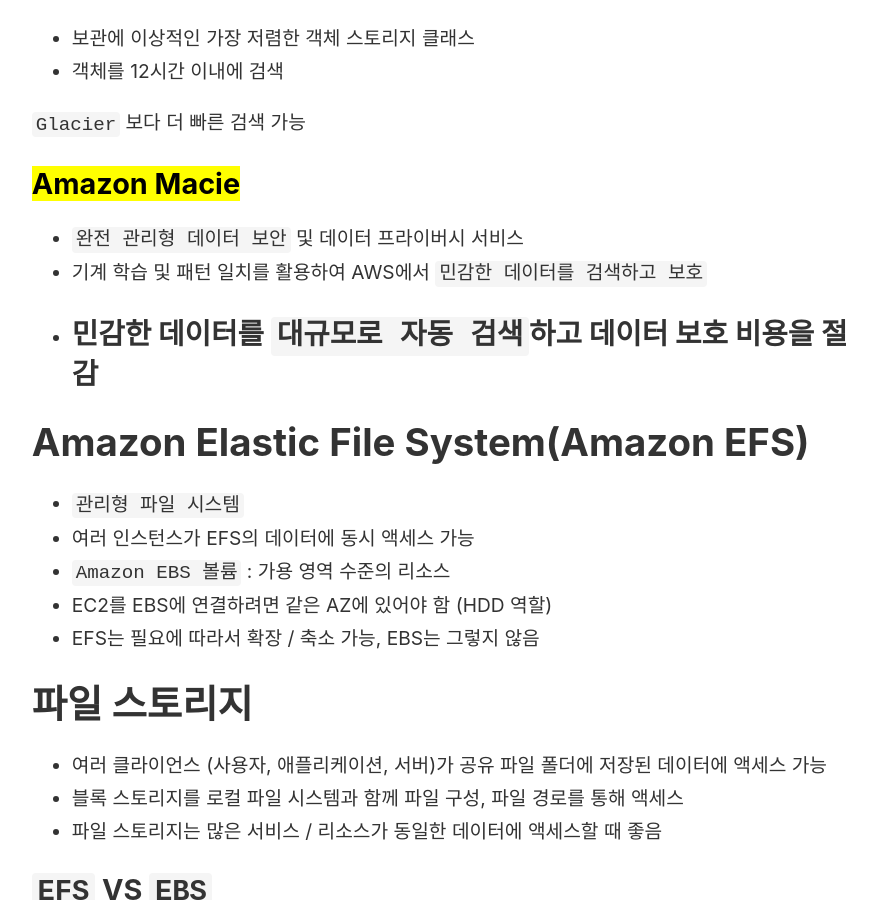
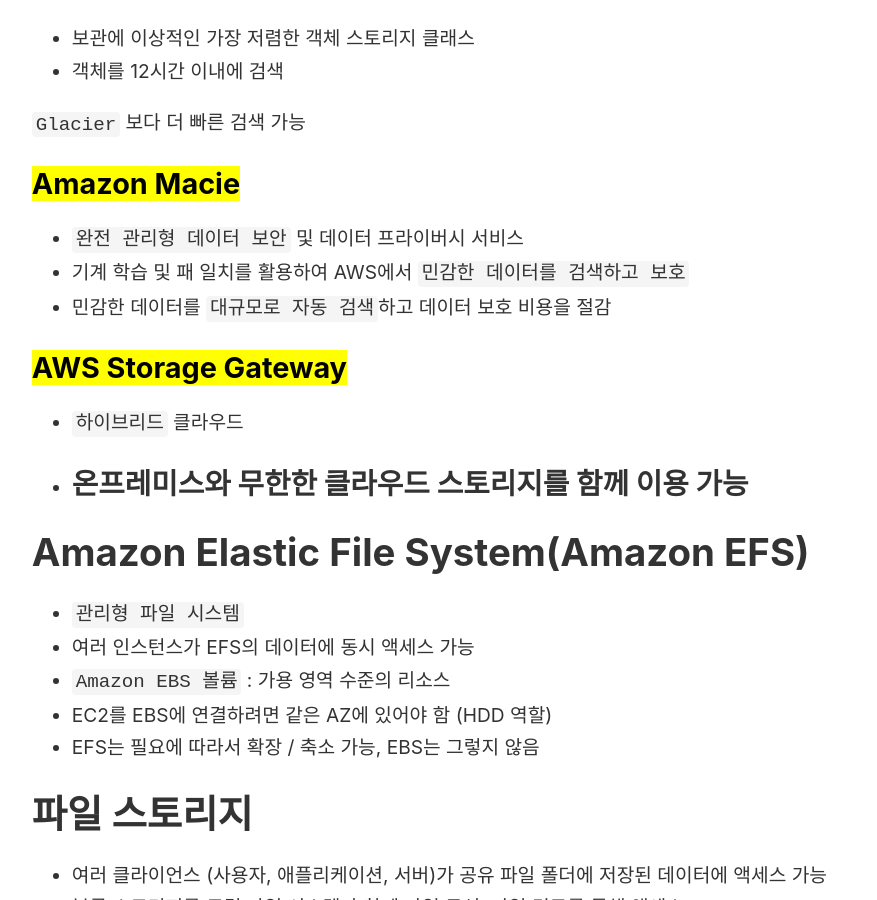
Before and after one commit to innjie/mydocs, a Jekyll site: the page built from _notes/documents/backup/study/AWS/AWS cloud practitioner/lecture/Module 5.md, in a window 1280 px wide and 900 px high, scrolled down 2835 px. Shown: the whole window, without its empty margins (45-922 px from the left). Built offline with Jekyll 4.4.1, drawn with Linux system fonts in a browser that asks for light colours.

Commit message:
[update] aws

```diff
--- a/_notes/documents/backup/study/AWS/AWS cloud practitioner/lecture/Module 5.md
+++ b/_notes/documents/backup/study/AWS/AWS cloud practitioner/lecture/Module 5.md
@@ -92,8 +92,12 @@
 ## <mark>Amazon Macie</mark>
 
 -   `완전 관리형 데이터 보안` 및 데이터 프라이버시 서비스
--   기계 학습 및 패턴 일치를 활용하여 AWS에서 `민감한 데이터를 검색하고 보호`
+-   기계 학습 및 패 일치를 활용하여 AWS에서 `민감한 데이터를 검색하고 보호`
 -   민감한 데이터를 `대규모로 자동 검색`하고 데이터 보호 비용을 절감
+
+## <mark> AWS Storage Gateway </mark>
+- `하이브리드` 클라우드
+- 온프레미스와 무한한 클라우드 스토리지를 함께 이용 가능
 ---
 
 # Amazon Elastic File System(Amazon EFS)
```
Also changed, not shown: _notes/documents/backup/study/AWS/AWS cloud practitioner/lecture/Module 1.md (+1 -0 lines), _notes/documents/backup/study/AWS/AWS cloud practitioner/lecture/Module 2.md (+1 -1 lines), _notes/documents/backup/study/AWS/AWS cloud practitioner/lecture/Module 6.md (+1 -1 lines), _notes/documents/backup/study/AWS/AWS cloud practitioner/lecture/Module 8.md (+3 -2 lines), _notes/documents/backup/study/AWS/AWS cloud practitioner/lecture/Module 9.md (+1 -0 lines).
